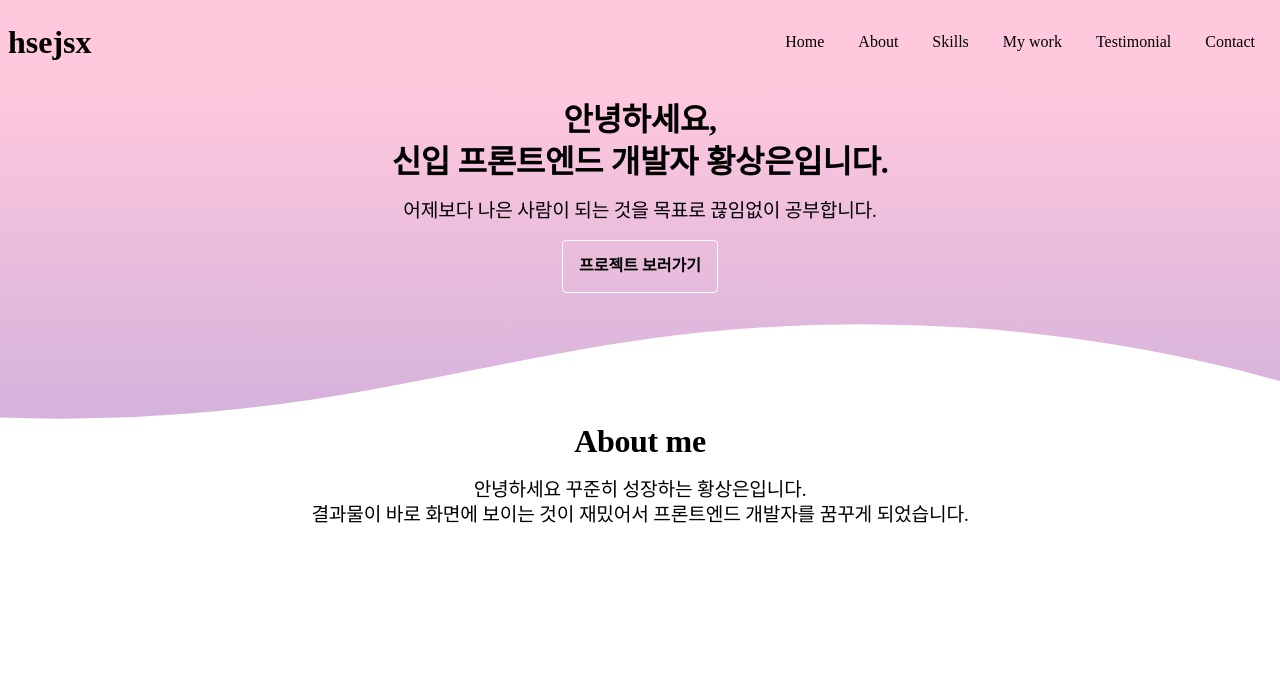
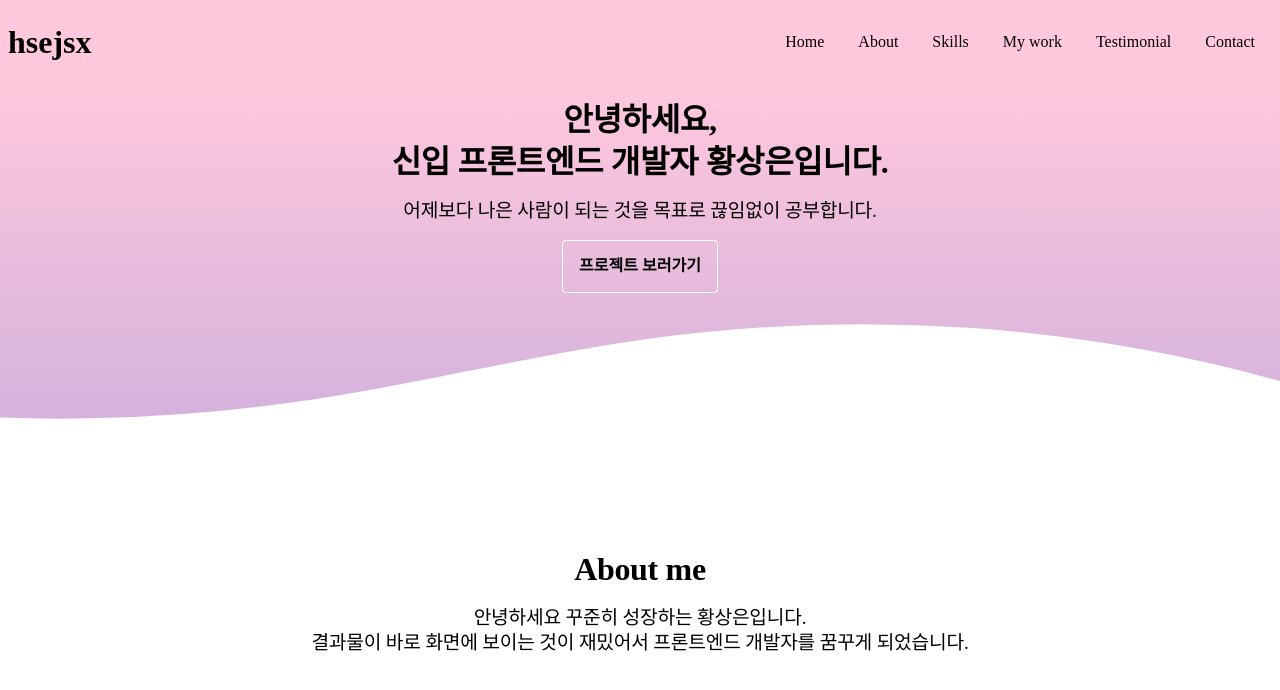
Before and after one commit to hsejsx/portfolio, a plain HTML site: page index.html in a window 1280 px wide. Drawn offline with Linux system fonts and the light colour scheme; a web font is replaced by a local one.

Commit message:
CSS : section

```diff
--- a/style.css
+++ b/style.css
@@ -42,6 +42,7 @@
 
 /* Common */
 .section {
+  padding: 8rem 0;
   text-align: center;
 }
 
@@ -53,6 +54,8 @@
 }
 
 .section__description {
+  max-width: 60%;
+  margin: 0 auto;
   font-size: 1.2rem;
   line-height: 1.3;
   letter-spacing: -0.01em;
```
